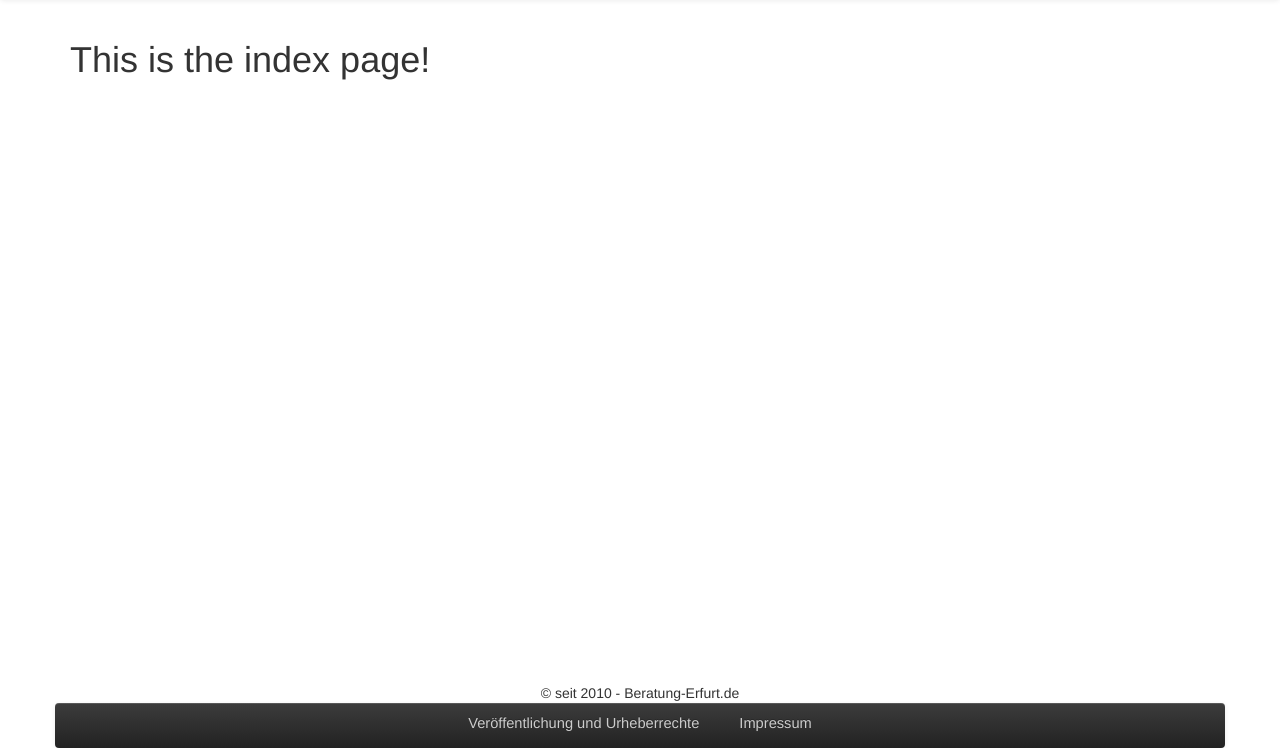
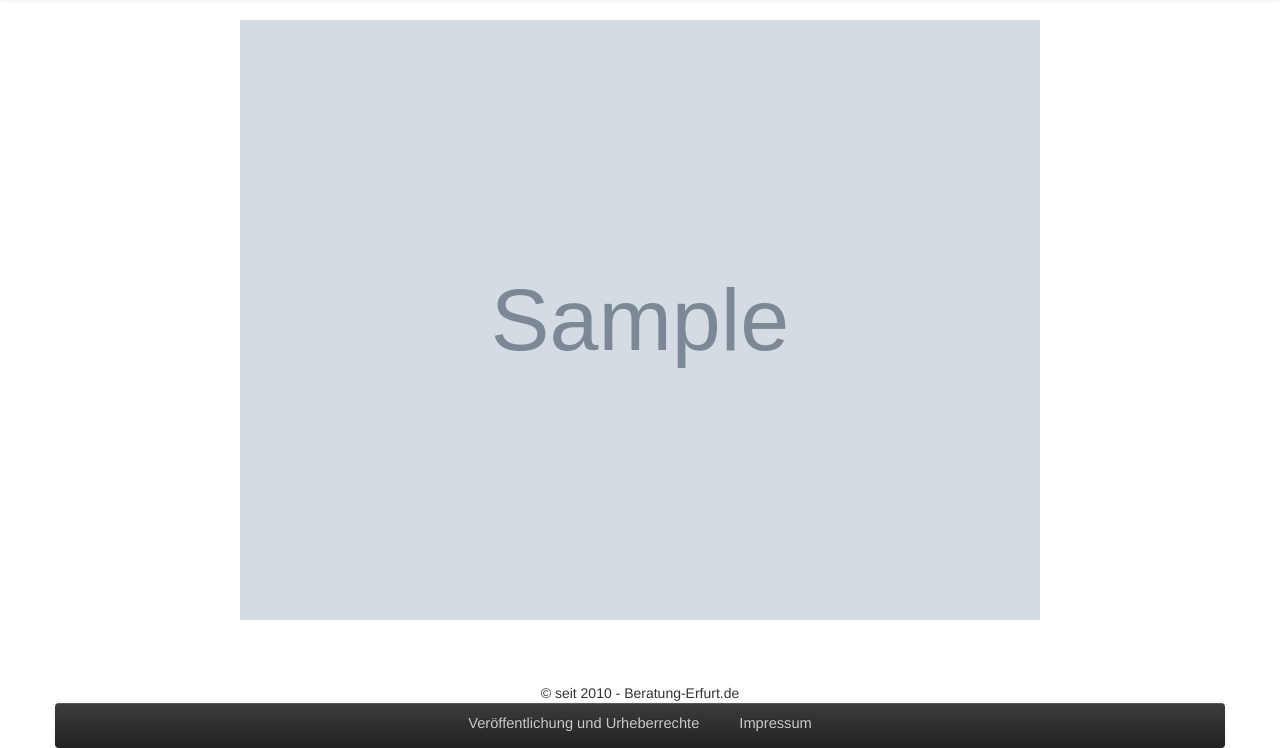
Before and after one commit to BloodyD/beratung-erfurt, a Django app: template templates/index.html in a window 1280 px wide. Shown: the part 52-800 px from the top of the page. Run offline with Django 3.2, Linux system fonts and the light colour scheme; the template is opened without the code that fills it: most values are stand-ins (such as "Sample title", 1, 10 or a date in 2020); grey boxes marked "Sample" are stand-in pictures; parts of the project's set-up code (start-up, migrations or seed data) failed here and were passed over; some libraries are stand-ins or nearby versions.

Commit message:
Added indexpic possibility

```diff
--- a/beratung_erfurt/views/__init__.py
+++ b/beratung_erfurt/views/__init__.py
@@ -6,7 +6,11 @@
 
 @render_to("index.html")
 def index(request):
-  return {}
+  key = "index_pic"
+  return {
+    "img_url": img_url(key),
+    "img_key": key,
+    }
 
 @render_to("page.html")
 def page(request, path):
--- a/media/css/special.css
+++ b/media/css/special.css
@@ -12,6 +12,12 @@ html, body {
   padding: 10px;
 }
 
+
+#indexpic {
+  margin: 0 auto;
+  height: 600px;
+  display: block;
+}
 
 .navbar-inverse .navbar-nav>li>a {
   color: #CCC;
--- a/templates/index.html
+++ b/templates/index.html
@@ -2,5 +2,11 @@
 
 
 {%block content%}
-  <h1>This is the index page!</h1>
+   <div>
+    {% if img_url %}
+      <img alt="ValutChange Startgrafik" id="indexpic" src="/media/{{ img_url }}">
+    {% else %}
+      upload an image with key <b>{{ img_key }}</b>
+    {% endif %}
+  </div>
 {%endblock content%}
```
